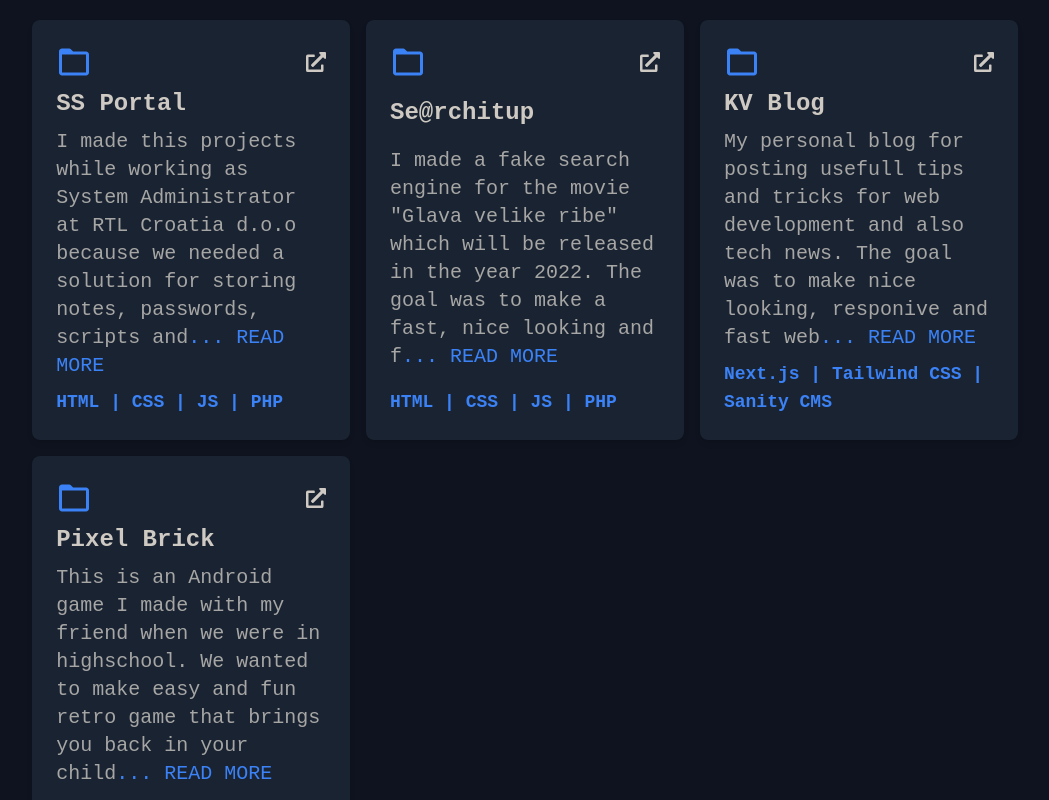
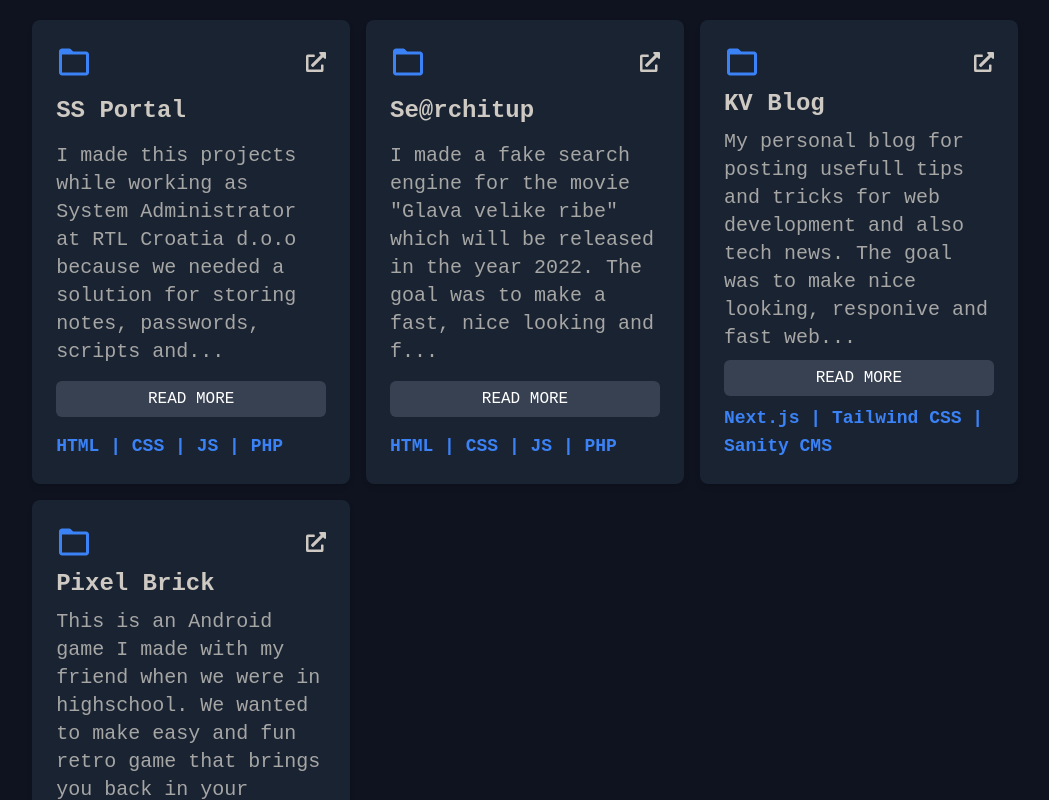
Before and after one commit to Kristijan007v/app, a Next.js app: page / in a window 1280 px wide. Shown: the part 3120-3920 px from the top of the page, without its empty margins (115-1164 px from the left). Built offline with nearby package versions, Linux system fonts and the light colour scheme.

Commit message:
Added styling to the read more component text

```diff
--- a/components/Footer/Footer.js
+++ b/components/Footer/Footer.js
@@ -12,7 +12,7 @@ export default function Footer() {
         <InstagramIcon link href={"https://instagram.com/kristijan_007"} />
         <LinkedinIcon link href={"https://linkedin.com"} />
       </div>
-      <p className="text-sm font-semibold text-gray-600 dark:text-graySpecial md:text-lg lg:text-xl">
+      <p className="text-sm font-bold text-gray-600 dark:text-graySpecial md:text-lg lg:text-xl">
         Designed and made by Kristijan Vidović
       </p>
     </footer>
--- a/components/ReadMore/ReadMore.js
+++ b/components/ReadMore/ReadMore.js
@@ -7,12 +7,17 @@ export default function ReadMore({ children, maxLength }) {
     setIsReadMore(!isReadMore);
   };
   return (
-    <p className="p__default">
-      {isReadMore ? text.slice(0, maxLength) : text}
-      <span onClick={toggleReadMore} className="uppercase text-blue-500">
+    <>
+      <p className="p__default">
+        {isReadMore ? text.slice(0, maxLength) : text}
         {isReadMore ? "..." : ""}
+      </p>
+      <span
+        onClick={toggleReadMore}
+        className="rounded-md bg-gray-700 p-1.5 text-center uppercase"
+      >
         {isReadMore ? " read more" : " show less"}
       </span>
-    </p>
+    </>
   );
 }
```
Also changed, not shown: 1 other file (tests, documents, lock files or other folders).
